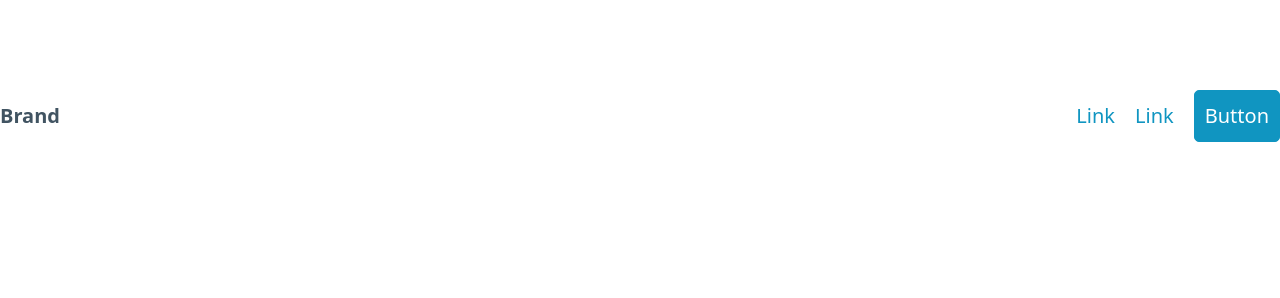
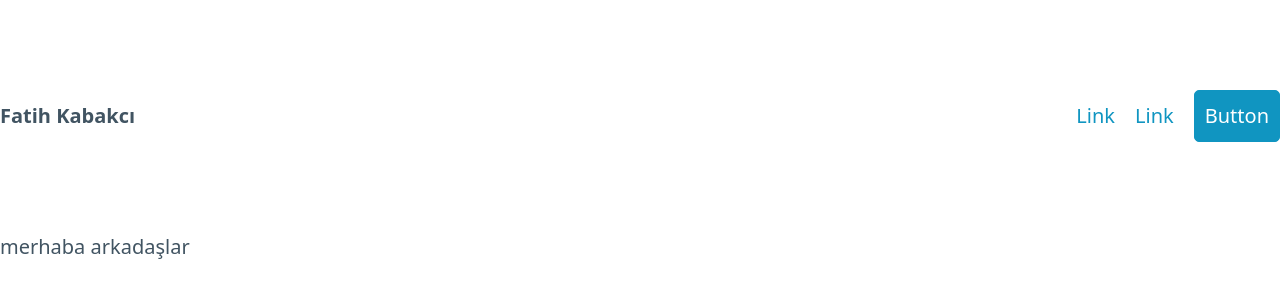
Before and after one commit to flashoreal/flashoreal.github.io, a plain HTML site: page index.html in a window 1280 px wide. Drawn offline with nearby package versions, Linux system fonts and the light colour scheme.

Commit message:
değişiklik

```diff
--- a/index.html
+++ b/index.html
@@ -11,7 +11,7 @@
     <header>
     <nav>
         <ul>
-          <li><strong>Brand</strong></li>
+          <li><strong>Fatih Kabakcı</strong></li>
         </ul>
         <ul>
           <li><a href="#">Link</a></li>
@@ -20,5 +20,6 @@
         </ul>
       </nav>
     </header>
+    <p>merhaba arkadaşlar</p>
 </body>
 </html>
```
